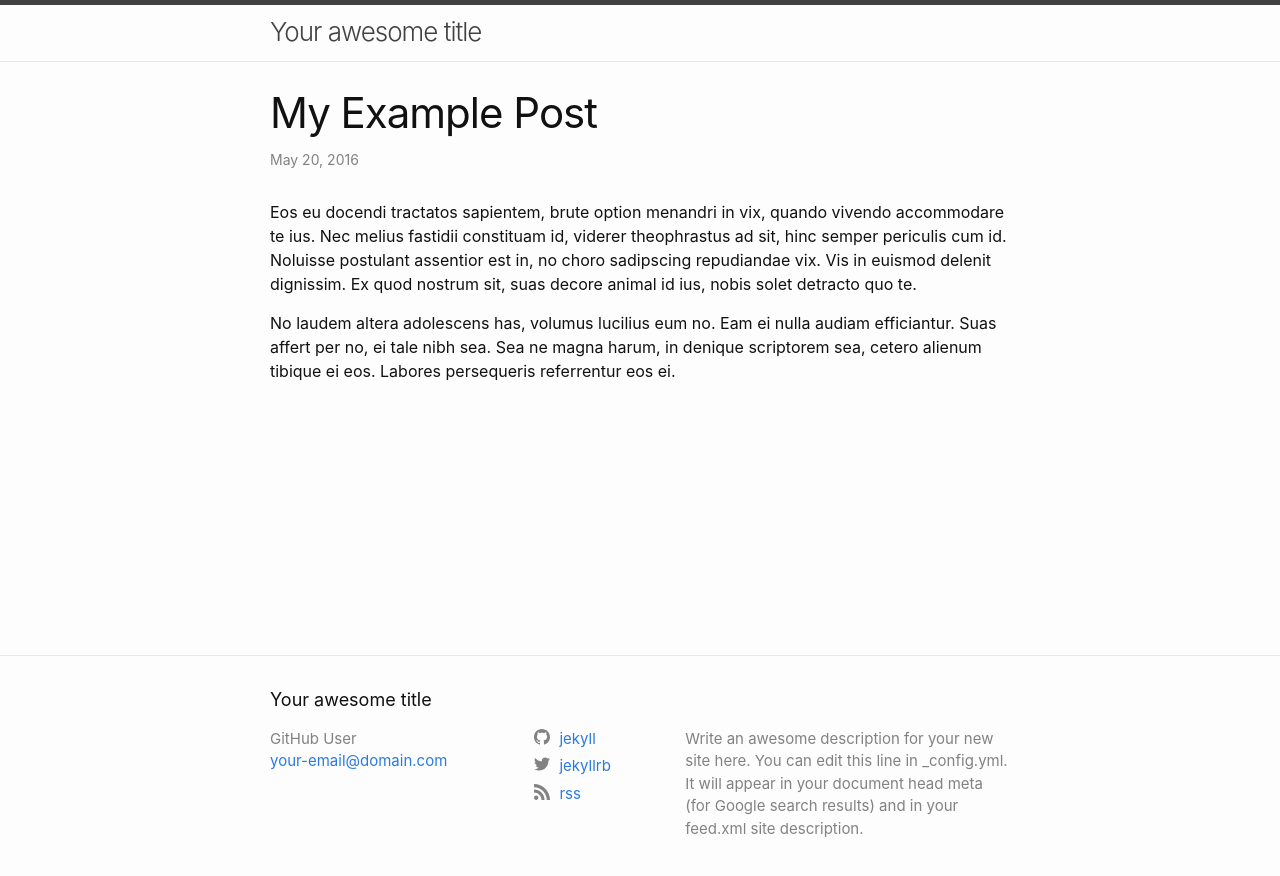
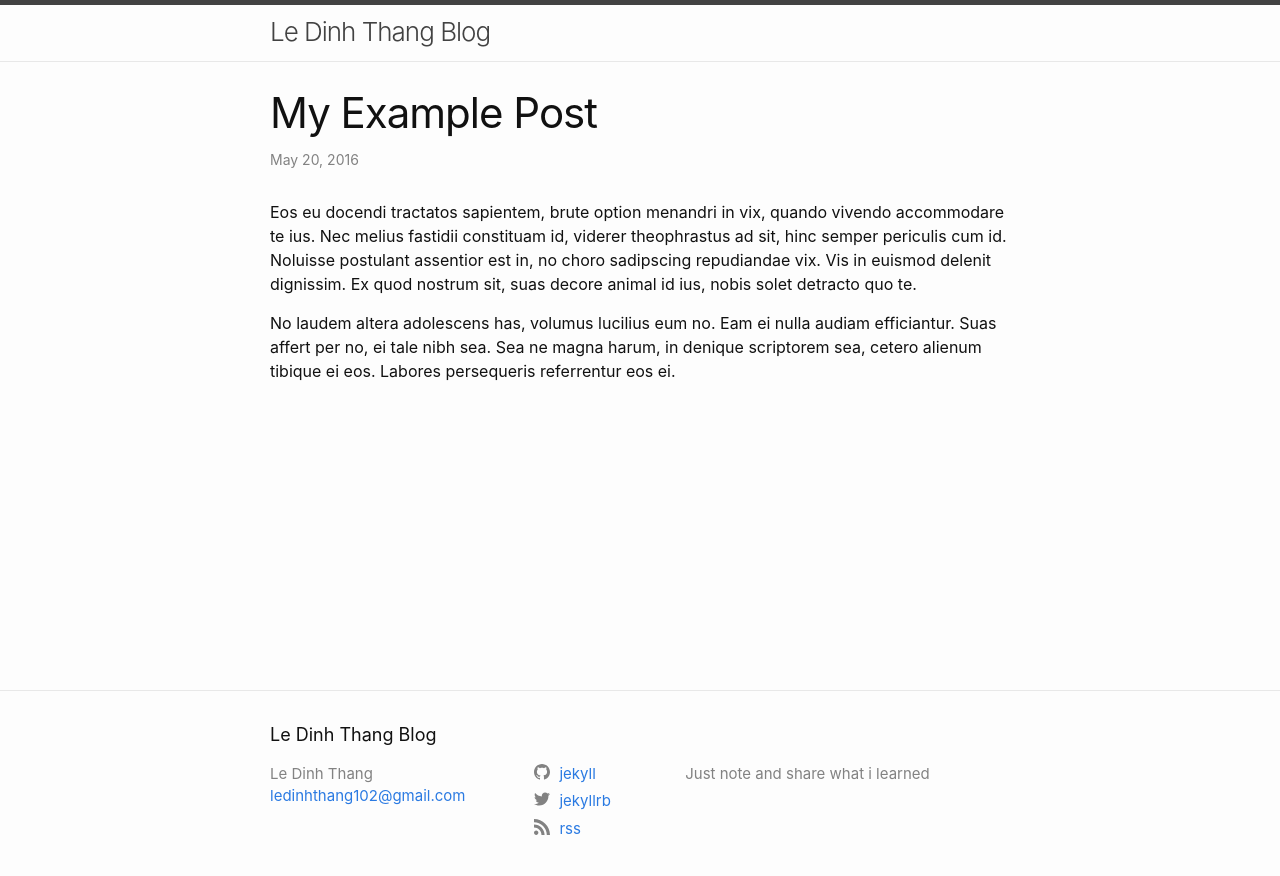
Before and after one commit to benthunder/benthunder.github.io, a Jekyll site: the page built from _posts/2016-05-20-my-example-post.md, in a window 1280 px wide. Shown: the top 876 px of the page. Built offline with Jekyll 4.4.1, drawn with Linux system fonts in a browser that asks for light colours.

```diff
--- a/_config.yml
+++ b/_config.yml
@@ -1,10 +1,8 @@
-title: Your awesome title
-author: GitHub User
-email: your-email@domain.com
+title: Le Dinh Thang Blog
+author: Le Dinh Thang
+email: ledinhthang102@gmail.com
 description: > # this means to ignore newlines until "twitter_username:"
-  Write an awesome description for your new site here. You can edit this
-  line in _config.yml. It will appear in your document head meta (for
-  Google search results) and in your feed.xml site description.
+ Just note and share what i learned
 
 # social links
 twitter_username: jekyllrb
--- a/index.html
+++ /dev/null
@@ -1 +0,0 @@
-Hello BenThunder
```
Also changed, not shown: index.md (added, +9 -0 lines).
